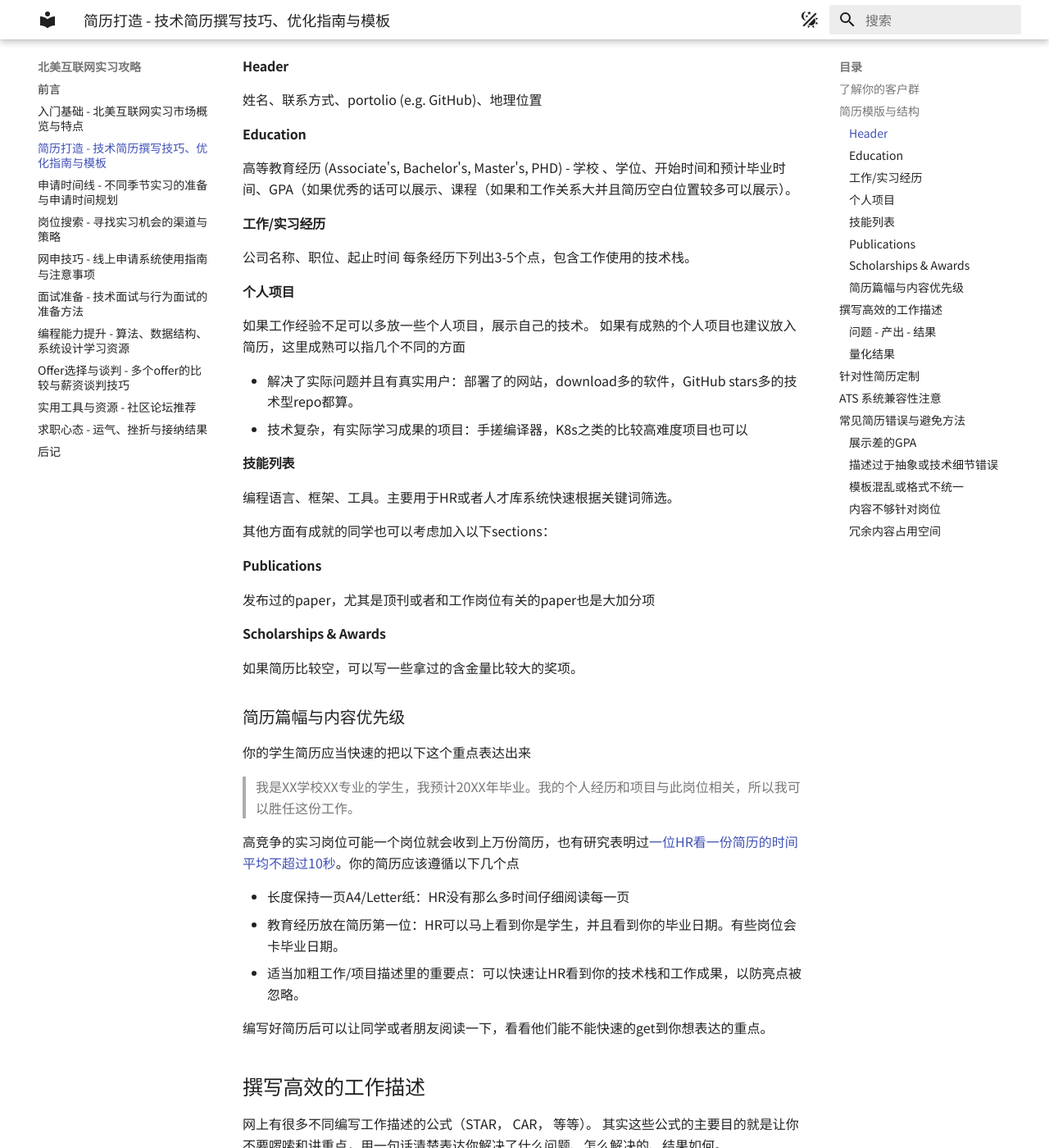
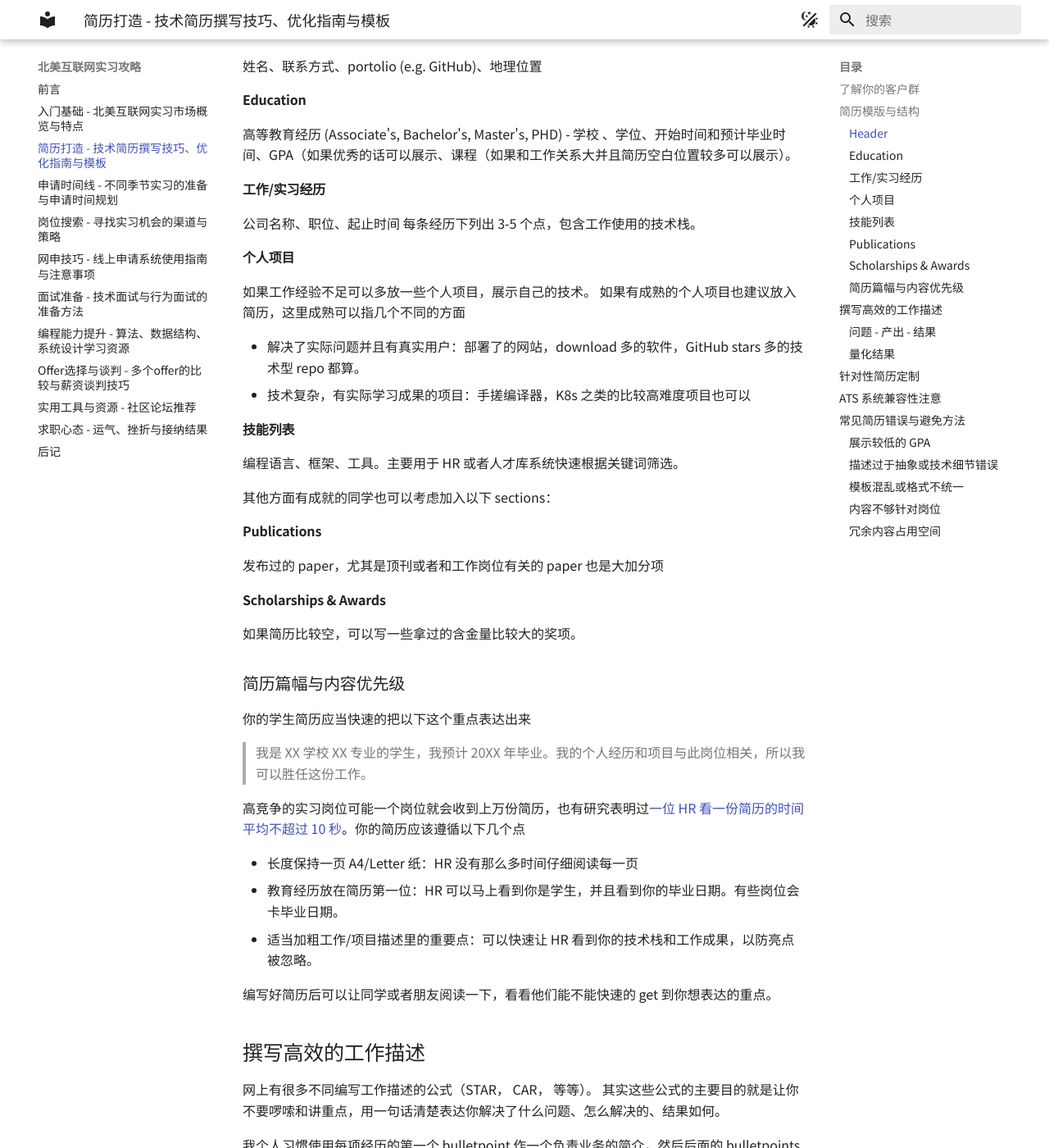
Before and after one commit to SamZhang02/internship-hunt-guide-cn, an MkDocs documentation site: the page built from docs/resume_crafting.md, in a window 1280 px wide and 1400 px high, scrolled down 1561 px. Shown: the whole window at 82% size. Built offline with MkDocs 1.6.1 and Material for MkDocs 9.7.7, drawn with Linux system fonts in a browser that asks for light colours; some of the changed text lies outside the part shown.

Commit message:
Minor adjustments to tone and flow (#1)
* minor fix & additions

* Revert change on mkdocs.yml

---------

Co-authored-by: Sam Zhang <sam.zijing.zhang@gmail.com>

```diff
--- a/docs/resume_crafting.md
+++ b/docs/resume_crafting.md
@@ -2,20 +2,18 @@
 
 ## 了解你的客户群
 
-你的简历本质上是一个推销工具，类似公司向投资人展示的PPT。目标是用最短时间向**HR、工程师、招聘经理**三类不同角色精准传达你的价值。
+你的简历本质上是一个推销工具，类似公司向投资人展示的 PPT。目标是用最短时间向**HR、工程师、招聘经理**三类不同角色精准传达你的价值。
 
-一份简历在大部分公司会经过一个线性流程：
-
-通常一份技术岗简历的流转顺序是：
-**HR初筛 → 工程师技术评估 + 可能面试 → 招聘经理最终决策 + 可能面试**
+一份简历在大多数公司的筛选流程是线性的。通常一份技术岗简历的流转顺序是：
+**HR 初筛 → 工程师技术评估 （ + 安排面试） → 招聘经理最终决策（ + 安排面试）**
 
 因此，一份好的简历需要同时满足以下要求：
 
-- **对HR友好**：关键词突出，格式清晰，快速识别你符合职位要求。
+- **对 HR 友好**：关键词突出，格式清晰，快速识别你符合职位要求。
 - **对工程师友好**：技术细节准确，体现解决实际问题的能力。
 - **对招聘经理友好**：展示业务影响、项目成果，体现领导力或成长潜力。
 
-当然，作为一个大学生，其实很难体现出什么特别牛的技术或者业务影响。下面几个section会教你如何以一个学生的角色写出一份好的简历。
+当然，作为一个大学生，其实很难体现出什么特别牛的技术或者业务影响。下面几个 section 会教你如何以一个学生的角色写出一份好的简历。
 
 先附上一个我认为写的很好的简历：
 
@@ -31,47 +29,64 @@
 这份简历其实有些内容写的不算完美，但是干净简洁，有非常多技术岗位的同学用这份简历求职。
 
 一份高效简历的基本组成部分通常包括：
+
 #### Header
+
 姓名、联系方式、portolio (e.g. GitHub)、地理位置
+
 #### Education
+
 高等教育经历 (Associate's, Bachelor's, Master's, PHD) - 学校 、学位、开始时间和预计毕业时间、GPA（如果优秀的话可以展示、课程（如果和工作关系大并且简历空白位置较多可以展示）。
+
 #### 工作/实习经历
+
 公司名称、职位、起止时间
-每条经历下列出3-5个点，包含工作使用的技术栈。
+每条经历下列出 3-5 个点，包含工作使用的技术栈。
+
 #### 个人项目
+
 如果工作经验不足可以多放一些个人项目，展示自己的技术。
 如果有成熟的个人项目也建议放入简历，这里成熟可以指几个不同的方面
 
-- 解决了实际问题并且有真实用户：部署了的网站，download多的软件，GitHub stars多的技术型repo都算。
-- 技术复杂，有实际学习成果的项目：手搓编译器，K8s之类的比较高难度项目也可以
+- 解决了实际问题并且有真实用户：部署了的网站，download 多的软件，GitHub stars 多的技术型 repo 都算。
+- 技术复杂，有实际学习成果的项目：手搓编译器，K8s 之类的比较高难度项目也可以
 
 #### 技能列表
-编程语言、框架、工具。主要用于HR或者人才库系统快速根据关键词筛选。
 
-其他方面有成就的同学也可以考虑加入以下sections：
+编程语言、框架、工具。主要用于 HR 或者人才库系统快速根据关键词筛选。
+
+其他方面有成就的同学也可以考虑加入以下 sections：
+
 #### Publications
-发布过的paper，尤其是顶刊或者和工作岗位有关的paper也是大加分项
+
+发布过的 paper，尤其是顶刊或者和工作岗位有关的 paper 也是大加分项
+
 #### Scholarships & Awards
+
 如果简历比较空，可以写一些拿过的含金量比较大的奖项。
+
 ### 简历篇幅与内容优先级
+
 你的学生简历应当快速的把以下这个重点表达出来
 
-> 我是XX学校XX专业的学生，我预计20XX年毕业。我的个人经历和项目与此岗位相关，所以我可以胜任这份工作。
+> 我是 XX 学校 XX 专业的学生，我预计 20XX 年毕业。我的个人经历和项目与此岗位相关，所以我可以胜任这份工作。
 
-高竞争的实习岗位可能一个岗位就会收到上万份简历，也有研究表明过[一位HR看一份简历的时间平均不超过10秒](https://www.indeed.com/career-advice/resumes-cover-letters/how-long-do-employers-look-at-resumes)。你的简历应该遵循以下几个点
+高竞争的实习岗位可能一个岗位就会收到上万份简历，也有研究表明过[一位 HR 看一份简历的时间平均不超过 10 秒](https://www.indeed.com/career-advice/resumes-cover-letters/how-long-do-employers-look-at-resumes)。你的简历应该遵循以下几个点
 
-- 长度保持一页A4/Letter纸：HR没有那么多时间仔细阅读每一页
-- 教育经历放在简历第一位：HR可以马上看到你是学生，并且看到你的毕业日期。有些岗位会卡毕业日期。
-- 适当加粗工作/项目描述里的重要点：可以快速让HR看到你的技术栈和工作成果，以防亮点被忽略。
+- 长度保持一页 A4/Letter 纸：HR 没有那么多时间仔细阅读每一页
+- 教育经历放在简历第一位：HR 可以马上看到你是学生，并且看到你的毕业日期。有些岗位会卡毕业日期。
+- 适当加粗工作/项目描述里的重要点：可以快速让 HR 看到你的技术栈和工作成果，以防亮点被忽略。
 
-编写好简历后可以让同学或者朋友阅读一下，看看他们能不能快速的get到你想表达的重点。
+编写好简历后可以让同学或者朋友阅读一下，看看他们能不能快速的 get 到你想表达的重点。
+
 ## 撰写高效的工作描述
 
 网上有很多不同编写工作描述的公式（STAR， CAR， 等等）。 其实这些公式的主要目的就是让你不要啰嗦和讲重点，用一句话清楚表达你解决了什么问题、怎么解决的、结果如何。
 
-我个人习惯使用每项经历的第一个bulletpoint作一个负责业务的简介，然后后面的bulletpoints根据**问题 - 产出 - 结果**的格式编写。
+我个人习惯使用每项经历的第一个 bulletpoint 作一个负责业务的简介，然后后面的 bulletpoints 根据**问题 - 产出 - 结果**的格式编写。
 
-###  问题 - 产出 - 结果
+### 问题 - 产出 - 结果
+
 一句好的 bullet point 应该包含三个核心要素：**问题 – 产出 – 结果**。
 
 以我在某后端开发实习写的一个接口为例：
@@ -80,7 +95,7 @@
 
 这个描述的问题在于：
 
-- **不具体**：没说清楚是API具体是干啥的。
+- **不具体**：没说清楚是 API 具体是干啥的。
 - **没有说明解决了什么问题**。
 - **缺乏结果**：对业务或用户的影响完全没有体现。
 
@@ -88,17 +103,18 @@
 
 这个描述的问题在于太啰嗦，占位置且不好抓重点。
 
-而一个好的bulletpoint则可以是：
+而一个好的 bulletpoint 则可以是：
 
 > Implemented an API endpoint to perform a batch rolling restart on model deployments based on a set of filters, streamlining ML developers workflow by reducing manual intervention.
 
- 一句话清楚的表达了
+一句话清楚的表达了
 
 - **问题**: 重启流程繁琐
 - **产出**: 开发一个支持过滤器的批量 rolling restart 接口
 - **结果**: 减少手动操作，提升算法工程师效率
 
 ### 量化结果
+
 很多人喜欢强调量化结果，比如
 
 > Implemented XXX for YYY, sped up client loading time by 99%.
@@ -107,9 +123,9 @@
 
 不过也不需要过于追求“量化”。有些人认为只有写出具体数据才能体现出真正的价值，我个人对此**不完全认同**。大部分实习生并不会被分配到能直接带来业务指标提升的项目，除非你的 mentor 非常信任你、愿意让你负责一个关键项目。
 
-很多技术岗位的工作本质上是**bug 修复、技术研究、基础设施开发、工具链建设**等，这些内容**很难精确量化**，但依然是非常有价值的工作，一位优秀的HR和工程师也很清楚这一点，并且反而会觉得过度量化拉低了候选人的可信度。
+很多技术岗位的工作本质上是**bug 修复、技术研究、基础设施开发、工具链建设**等，这些内容**很难精确量化**，但依然是非常有价值的工作，一位优秀的 HR 和工程师也很清楚这一点，并且反而会觉得过度量化拉低了候选人的可信度。
 
-我有一条bulletpoint是：
+我有一条 bulletpoint 是：
 
 > Led the refactor of the frontend state management framework based on **Redux**, **reducing prop drilling and unnecessary client-side rendering**, resulting in improved developer efficiency and application performance.
 
@@ -121,14 +137,15 @@
 
 投高竞争的岗位时可以适当的对提交的简历做一些优化。尤其围绕下面几个点
 
-- 技术栈：根据岗位简介展示有关的项目。我个人会根据岗位的需求替换我的project section展示的项目，尽量展示和岗位有关的项目。
+- 技术栈：根据岗位简介展示有关的项目。我个人会根据岗位的需求替换我的 project section 展示的项目，尽量展示和岗位有关的项目。
 - 课程：根据岗位简介展示有关的课程，例如：
 
-	- 前端开发 —— Web Dev课程
-	- 后端开发 —— 分布式系统，云计算等
-	- Programming Language Tooling —— 编程语言理论，编译器设计等
-	-  算法工程 —— 深度学习，强化学习，CV， NLP等
-- 毕业日期：这个比较有争议。可以根据岗位简介里写的毕业日期更改自己的简历。例如某大厂想招2027 Spring毕业的，但是你2026 Fall就毕业了，可以调整一下自己的毕业日期然后延迟毕业。
+  - 前端开发 —— Web Dev 课程
+  - 后端开发 —— 分布式系统，云计算等
+  - Programming Language Tooling —— 编程语言理论，编译器设计等
+  - 算法工程 —— 深度学习，强化学习，CV， NLP 等
+
+- 毕业日期：这个比较有争议。可以根据岗位简介里写的毕业日期更改自己的简历。例如某大厂想招 2027 Spring 毕业的，但是你 2026 Fall 就毕业了，可以调整一下自己的毕业日期然后延迟毕业。
 
 ## ATS 系统兼容性注意
 
@@ -148,17 +165,22 @@
 
 ## 常见简历错误与避免方法
 
-#### 展示差的GPA
-不太建议展示差的GPA，虽然大厂其实不太在乎这些，但是明知GPA差还写上来可能会展示出一种吊儿郎当的感觉。
+### 展示较低的 GPA
+
+一般不建议在简历中展示较低的 GPA（例如低于 3.0）。虽然多数大型公司并不会特别在意，但如果明知成绩不理想仍主动写出来，可能会给人一种不够认真的印象。
 
 ### 描述过于抽象或技术细节错误
+
 比如写“developed a platform using AI”过于模糊；或拼错技术名词（如“Tensorflow”写成“Tensoflow”），会给人不专业的印象。
 
 ### 模板混乱或格式不统一
-比如时间对齐方式不一致、项目标题大小写混乱、字体大小不统一等。这类视觉噪音容易干扰HR阅读。
+
+比如时间对齐方式不一致、项目标题大小写混乱、字体大小不统一等。这类视觉噪音容易干扰 HR 阅读。
 
 ### 内容不够针对岗位
+
 一份万能简历可能在任何岗位都“不够突出”。简历必须围绕目标岗位定制（项目、技术栈、课程等），尤其是你投实习数量多时。
 
 ### 冗余内容占用空间
+
 如高中经历、与职位无关的课外活动、无关证书、工作经历等。这些内容占位置但价值低，建议删掉换成相关项目或技能。
--- a/mkdocs.yml
+++ b/mkdocs.yml
@@ -45,8 +45,6 @@
     repo: fontawesome/brands/github
     edit: fontawesome/regular/pen-to-square
 
-
-
 # page tree
 nav:
   - 前言: preface.md
```
Also changed, not shown: CONTRIBUTING.cn.md (+1 -1 lines), docs/interviews.md (+20 -10 lines), docs/intro_to_na_tech.md (+2 -2 lines), docs/preface.md (+2 -2 lines).
